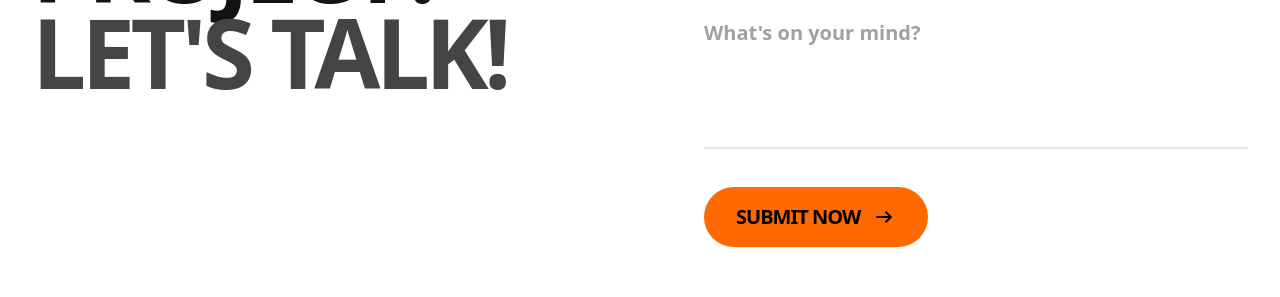
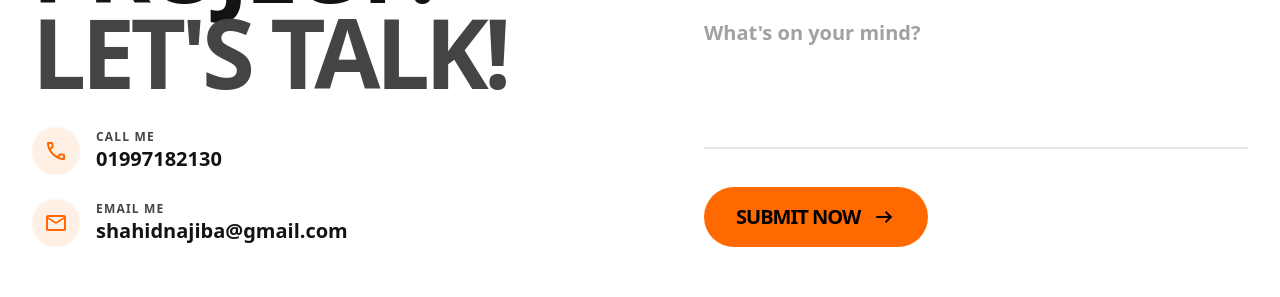
Before and after one commit to najiba-ta/Portfolio, a Next.js app: page / in a window 1280 px wide. Shown: the part 5280-5577 px from the top of the page. Built offline with nearby package versions, Linux system fonts and the light colour scheme.

Commit message:
added contact information

```diff
--- a/src/components/ContactSection.tsx
+++ b/src/components/ContactSection.tsx
@@ -28,6 +28,28 @@ export default function ContactSection() {
               project?<br />
               <span className="text-on-surface-variant">Let&apos;s talk!</span>
             </h2>
+          </div>
+
+          <div className="space-y-6">
+            <div className="flex items-center gap-4 group">
+              <div className="w-12 h-12 rounded-full bg-orange-500/10 flex items-center justify-center text-orange-500 group-hover:bg-orange-500 group-hover:text-black transition-all duration-300">
+                <span className="material-symbols-outlined">call</span>
+              </div>
+              <div>
+                <p className="text-xs uppercase tracking-widest font-bold text-on-surface-variant">Call me</p>
+                <p className="text-xl font-bold text-on-surface">01997182130</p>
+              </div>
+            </div>
+
+            <div className="flex items-center gap-4 group">
+              <div className="w-12 h-12 rounded-full bg-orange-500/10 flex items-center justify-center text-orange-500 group-hover:bg-orange-500 group-hover:text-black transition-all duration-300">
+                <span className="material-symbols-outlined">mail</span>
+              </div>
+              <div>
+                <p className="text-xs uppercase tracking-widest font-bold text-on-surface-variant">Email me</p>
+                <p className="text-xl font-bold text-on-surface">shahidnajiba@gmail.com</p>
+              </div>
+            </div>
           </div>
         </div>
 
```
